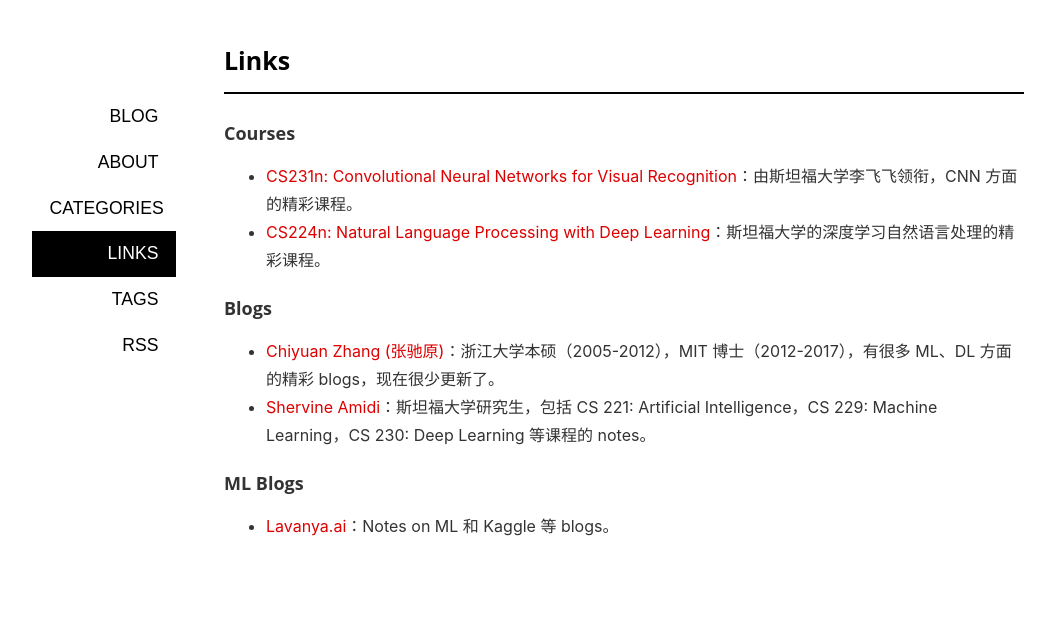
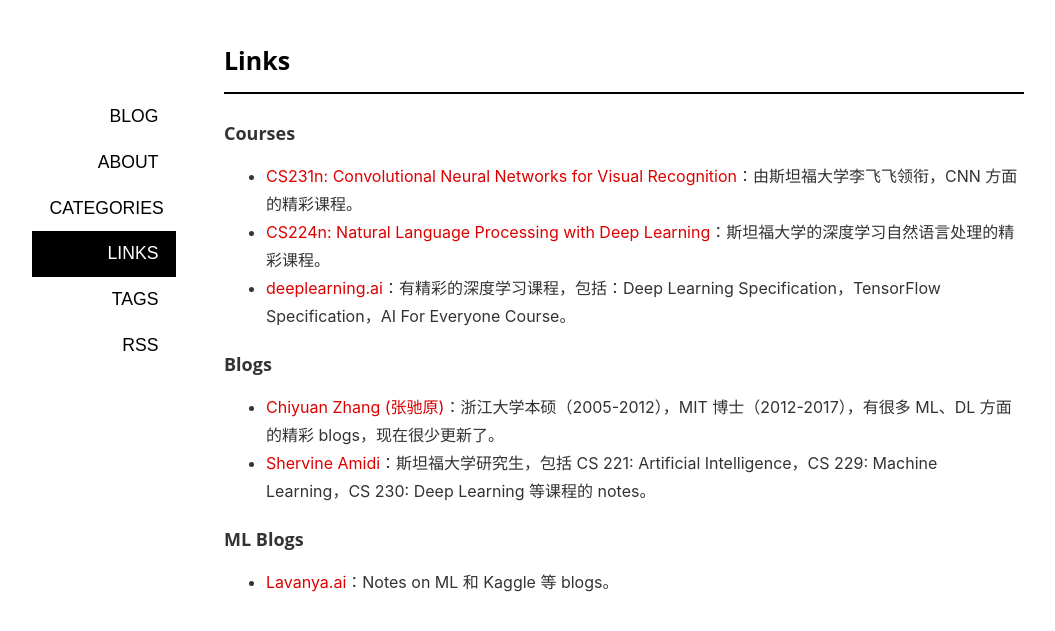
Before and after one commit to Quebradawill/quebrada.github.io, a Jekyll site: the page built from links.md, in a window 1280 px wide. Shown: the top 631 px of the page, without its empty margins (16-1071 px from the left). Built offline with Jekyll 4.4.1, drawn with Linux system fonts in a browser that asks for light colours; comment, search, counter and statistics services are not loaded.

Commit message:
Update links.md

```diff
--- a/links.md
+++ b/links.md
@@ -9,6 +9,7 @@ author_footer: false
 
 - [CS231n: Convolutional Neural Networks for Visual Recognition](http://vision.stanford.edu/teaching/cs231n/)：由斯坦福大学李飞飞领衔，CNN 方面的精彩课程。
 - [CS224n: Natural Language Processing with Deep Learning](http://web.stanford.edu/class/cs224n/)：斯坦福大学的深度学习自然语言处理的精彩课程。
+- [deeplearning.ai](https://www.deeplearning.ai)：有精彩的深度学习课程，包括：Deep Learning Specification，TensorFlow Specification，AI For Everyone Course。
 
 
 ## Blogs
```
